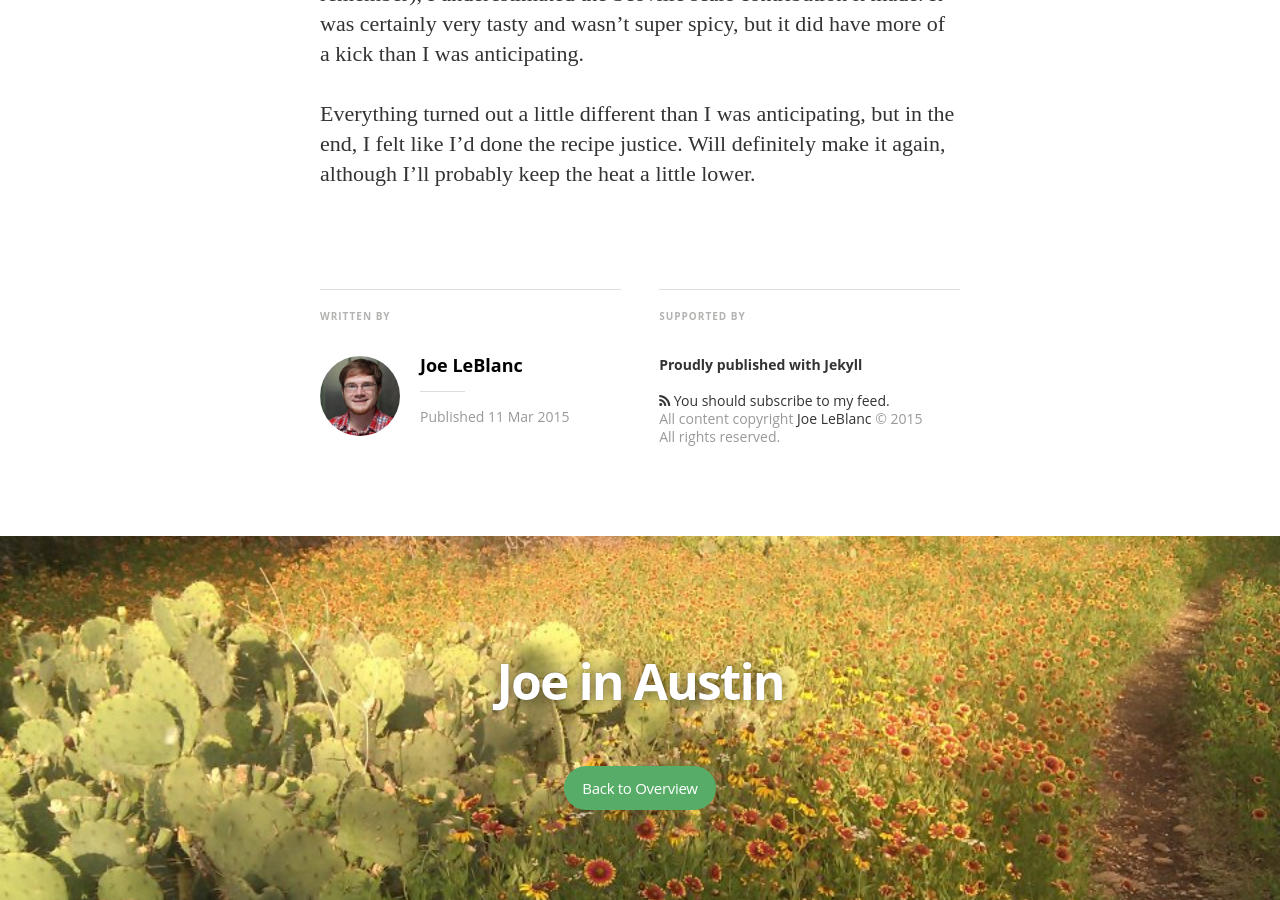
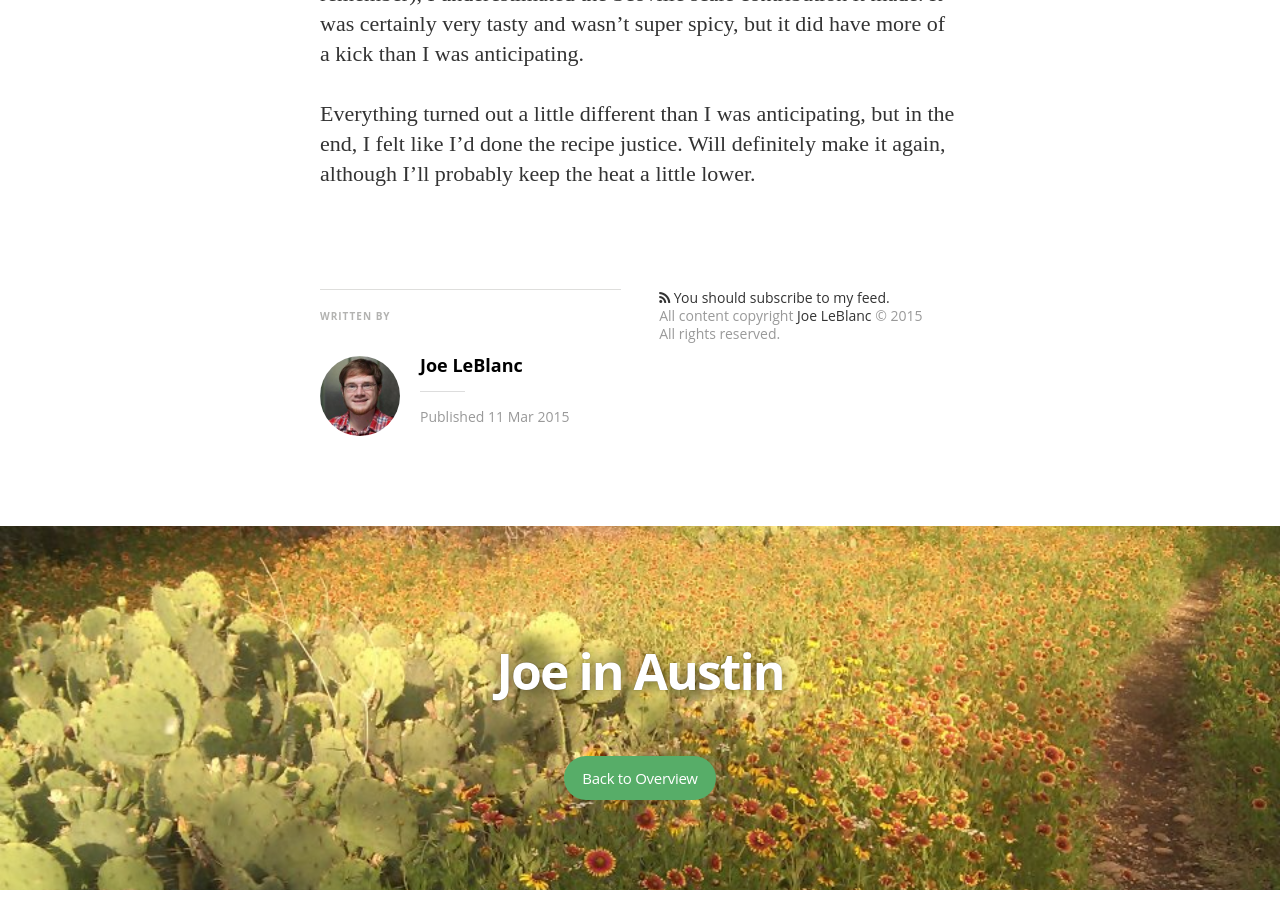
Before and after one commit to jlleblanc/blog.jlleblanc.com, a Jekyll site: the page built from _posts/2015-03-11-first-pot-of-jambalaya.markdown, in a window 1280 px wide and 900 px high, scrolled down 7703 px. Built offline with Jekyll 4.4.1, drawn with Linux system fonts in a browser that asks for light colours; nearby versions of some CDN libraries; some web fonts are replaced; Markdown is read by kramdown in place of the engine named in the settings.

Commit message:
fixed footer

```diff
--- a/_layouts/post.html
+++ b/_layouts/post.html
@@ -75,9 +75,7 @@
           </div>
           {{/post}}
           <div class="isRight">
-            <h5 class="index-headline featured"><span>Supported by</span></h5>
             <footer class="site-footer">
-              <section class="poweredby">Proudly published with <a href="http://jekyllrb.com"> Jekyll</a></section>
               <a class="subscribe" href="{{ "/feed.xml" | prepend: site.baseurl }}"> <span class="tooltip"> <i class="fa fa-rss"></i> You should subscribe to my feed.</span></a>
               <div class="inner">
                 <section class="copyright">All content copyright <a href="{{@blog.url}}/">{{site.author}}</a> &copy; {{ site.time | date: '%Y' }}<br>All rights reserved.</section>
```
